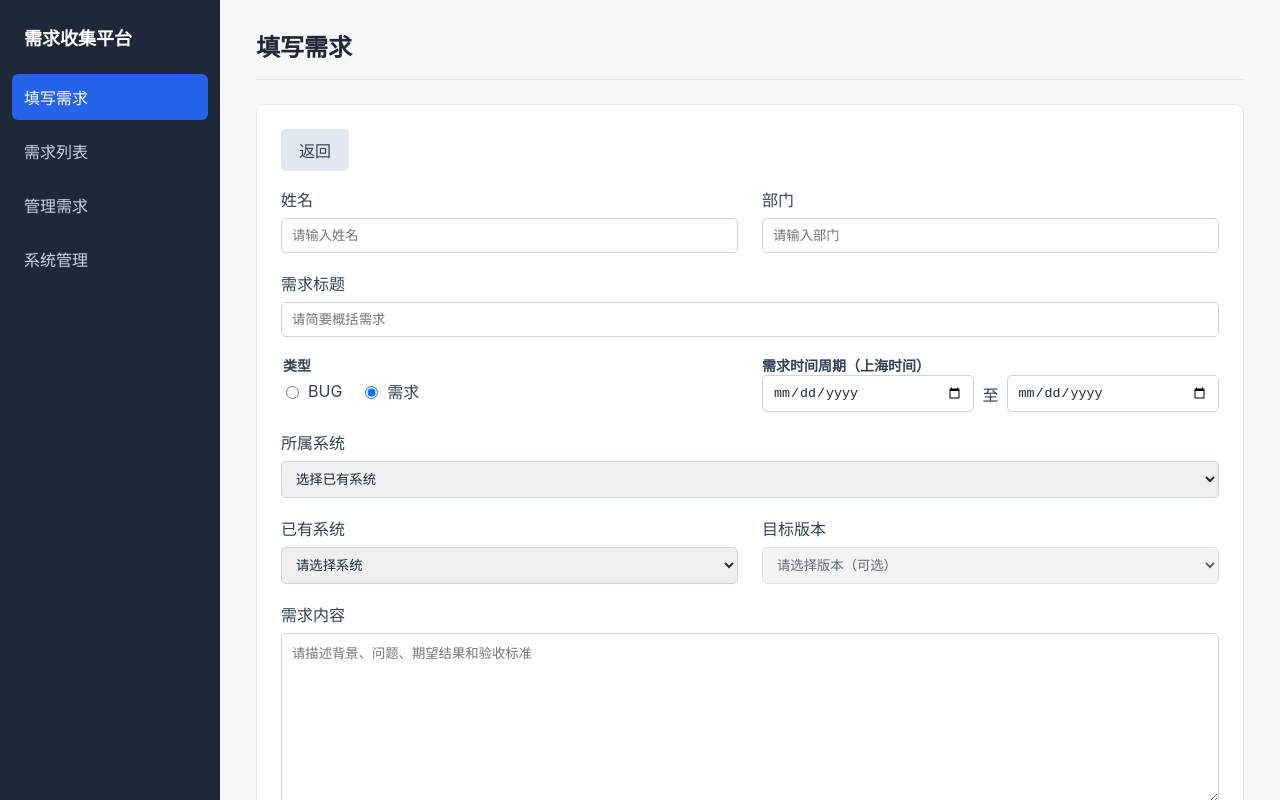
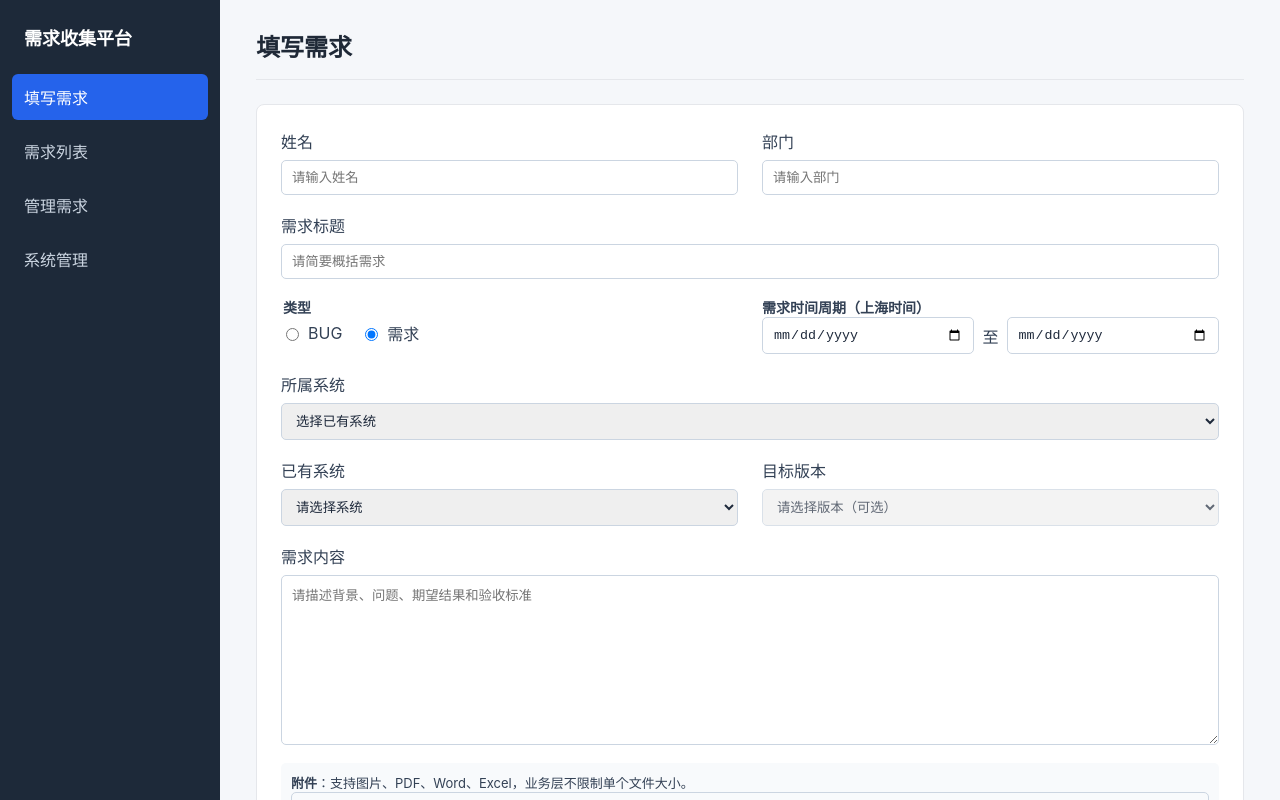
Before and after one commit to xiaoyu-24/xqfx, a Vue app in the folder frontend/: page / in a window 1280 px wide. Shown: the top 800 px of the page. Built offline with nearby package versions, Linux system fonts and the light colour scheme; no server answers.

Commit message:
fix: remove requirement form back button

```diff
--- a/frontend/src/App.vue
+++ b/frontend/src/App.vue
@@ -15,7 +15,6 @@ const pages: Array<{ key: PageKey; label: string; description: string }> = [
 ]
 
 const activePage = ref<PageKey>('create')
-const lastNonCreatePage = ref<PageKey>('list')
 const createFormDirty = ref(false)
 const listPresetSystemId = ref<number | null>(null)
 const listPresetRequestKey = ref(0)
@@ -31,13 +30,7 @@ const navigateTo = (page: PageKey, skipGuard = false, preserveListPreset = false
     if (!window.confirm('当前内容尚未保存，确定离开填写页吗？')) return
   }
   if (!preserveListPreset) clearListPreset()
-  if (page !== 'create') lastNonCreatePage.value = page
   activePage.value = page
-}
-
-const handleCreateBack = () => {
-  createFormDirty.value = false
-  navigateTo(lastNonCreatePage.value, true)
 }
 
 const handleCreateSubmitted = () => {
@@ -76,7 +69,6 @@ const handleViewSystemRequirements = (systemId: number) => {
       <section class="page-placeholder">
         <RequirementForm
           v-if="activePage === 'create'"
-          @back="handleCreateBack"
           @dirty-change="createFormDirty = $event"
           @submitted="handleCreateSubmitted"
         />
--- a/frontend/src/components/RequirementForm.vue
+++ b/frontend/src/components/RequirementForm.vue
@@ -6,7 +6,6 @@ import { api } from '../api'
 type SystemMode = 'existing' | 'new' | 'none'
 
 const emit = defineEmits<{
-  back: []
   'dirty-change': [value: boolean]
   submitted: []
 }>()
@@ -142,17 +141,10 @@ const submit = async (draft: boolean) => {
   } finally { submitting.value = false }
 }
 
-const goBack = () => {
-  if (isDirty.value && !window.confirm('当前内容尚未保存，确定返回吗？')) return
-  emit('back')
-}
 </script>
 
 <template>
   <form class="requirement-form" @submit.prevent="submit(false)">
-    <div class="form-toolbar">
-      <button class="secondary" type="button" data-test="back" :disabled="submitting" @click="goBack">返回</button>
-    </div>
     <div class="form-grid">
       <label>姓名 <input v-model="form.requesterName" required placeholder="请输入姓名"></label>
       <label>部门 <input v-model="form.department" required placeholder="请输入部门"></label>
```
Also changed, not shown: 3 other files (tests, documents, lock files or other folders).
